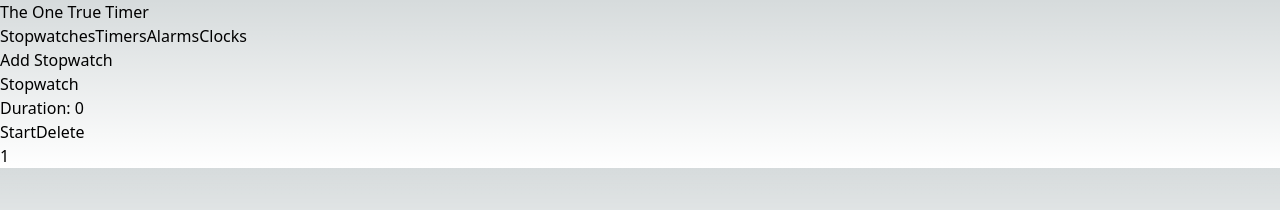
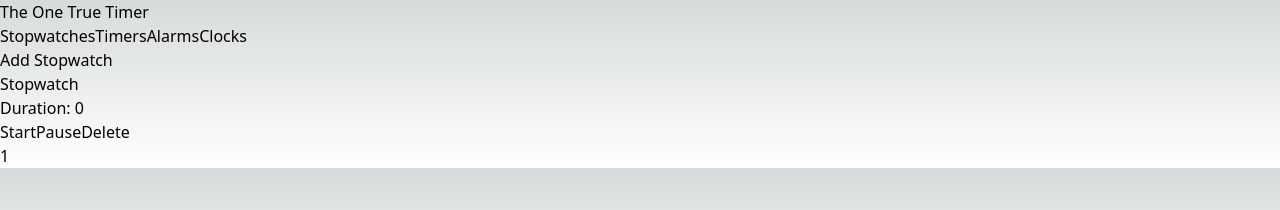
Before and after one commit to Korallion/the-one-true-timer-web, a Next.js app: page / in a window 1280 px wide. Shown: the top 210 px of the page. Built offline with nearby package versions, Linux system fonts and the light colour scheme.

Commit message:
stopwatches start, pause, and restart implemented

```diff
--- a/components/stopwatch-page.tsx
+++ b/components/stopwatch-page.tsx
@@ -1,15 +1,36 @@
-import { useState } from "react";
+import { useRef, useState } from "react";
 
 function Stopwatch ({id, deleteStopwatch}: {id:number, deleteStopwatch: (id: number) => void}) {
     const [startTime, setStartTime] = useState(0);
     const [duration, setDuration] = useState(0);
+    const [paused, setPaused] = useState(false);
+    const intervalID = useRef<NodeJS.Timer>();
 
     function startStopwatch () {
         setStartTime(Date.now);
 
-        setInterval(() => {
+        const id = setInterval(() => {
             setDuration(Date.now);
         }, 10);
+
+        intervalID.current = id;
+        setPaused(false);
+    }
+
+    function pauseStopwatch () {
+        if (!paused){
+            clearInterval(intervalID.current);
+            setPaused(true);
+        } else {
+            setStartTime(Date.now() - (duration - startTime));
+
+            const id = setInterval(() => {
+                setDuration(Date.now);
+            }, 10);
+
+            intervalID.current = id;
+            setPaused(false);
+        }
     }
 
     let displayTime = Math.round((duration - startTime)/10)/100;
@@ -20,7 +41,10 @@ function Stopwatch ({id, deleteStopwatch}: {id:number, deleteStopwatch: (id: num
             <h2>Duration: {displayTime}</h2>
             <button
                 onClick={() => startStopwatch()}
-            >Start</button>
+            >{ duration === 0 ? "Start" : "Restart"}</button>
+            <button
+                onClick={() => pauseStopwatch()}
+            >{paused ? "Resume" : "Pause"}</button>
             <button
                 onClick={() => {deleteStopwatch(id)}}
             >Delete</button>
```
